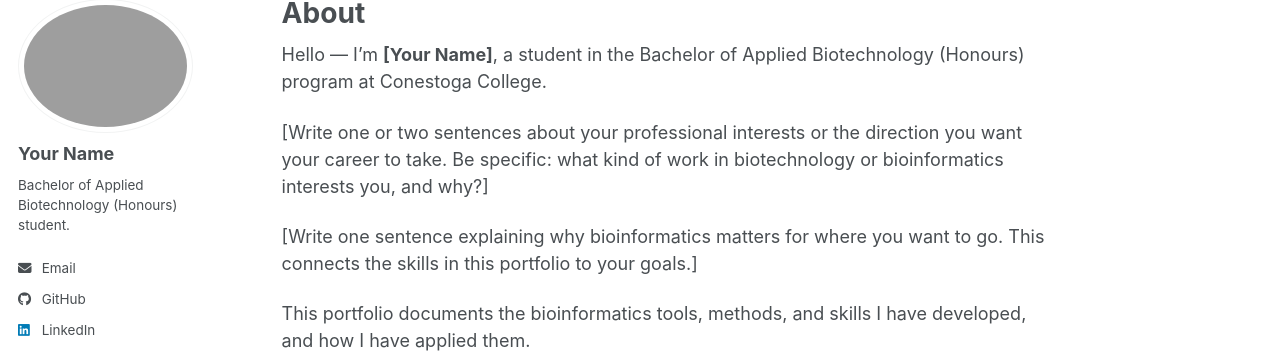
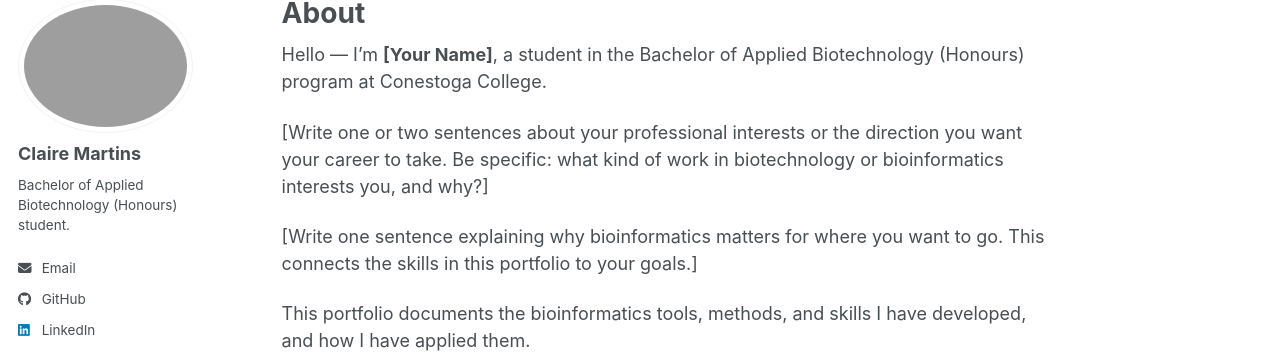
Before and after one commit to claire-martins/biot74000-portfolio, a Jekyll site: the page built from _pages/about.md, in a window 1280 px wide. Shown: the part 102-455 px from the top of the page. Built offline with Jekyll 4.4.1, drawn with Linux system fonts in a browser that asks for light colours; a script bundle is joined from its source files by our own code; library files that are not in the unit come from our copies.

Commit message:
Update _config.yml

```diff
--- a/_config.yml
+++ b/_config.yml
@@ -41,15 +41,15 @@ repository: "claire-martins/biot74000-portfolio"
 #  YOUR PROFILE (appears in the sidebar on every page)
 # -------------------------------------------------------------------
 author:
-  name: "Your Name"
+  name: "Claire Martins"
   bio: "Bachelor of Applied Biotechnology (Honours) student."
   # To add a profile photo: upload a square image to the images/ folder,
   # then put its filename here (e.g. "profile.jpg"). Leave blank for no photo.
   avatar: ""
   # Optional links in your sidebar. Leave blank to hide. Add your own if you like.
-  email: ""
-  github: ""            # your GitHub username, e.g. "yourusername"
-  linkedin: ""          # your LinkedIn handle, e.g. "yourname"
+  email: "claire.martins27@gmail.com"
+  github: ""            # your GitHub username, e.g. "claire-martins"
+  linkedin: ""          # your LinkedIn handle, e.g. "www.linkedin.com/in/clairemartins"
 
 # ------------------------------------------------------------------------------
 #  ▲▲▲  END OF SECTION TO EDIT  ▲▲▲
```
